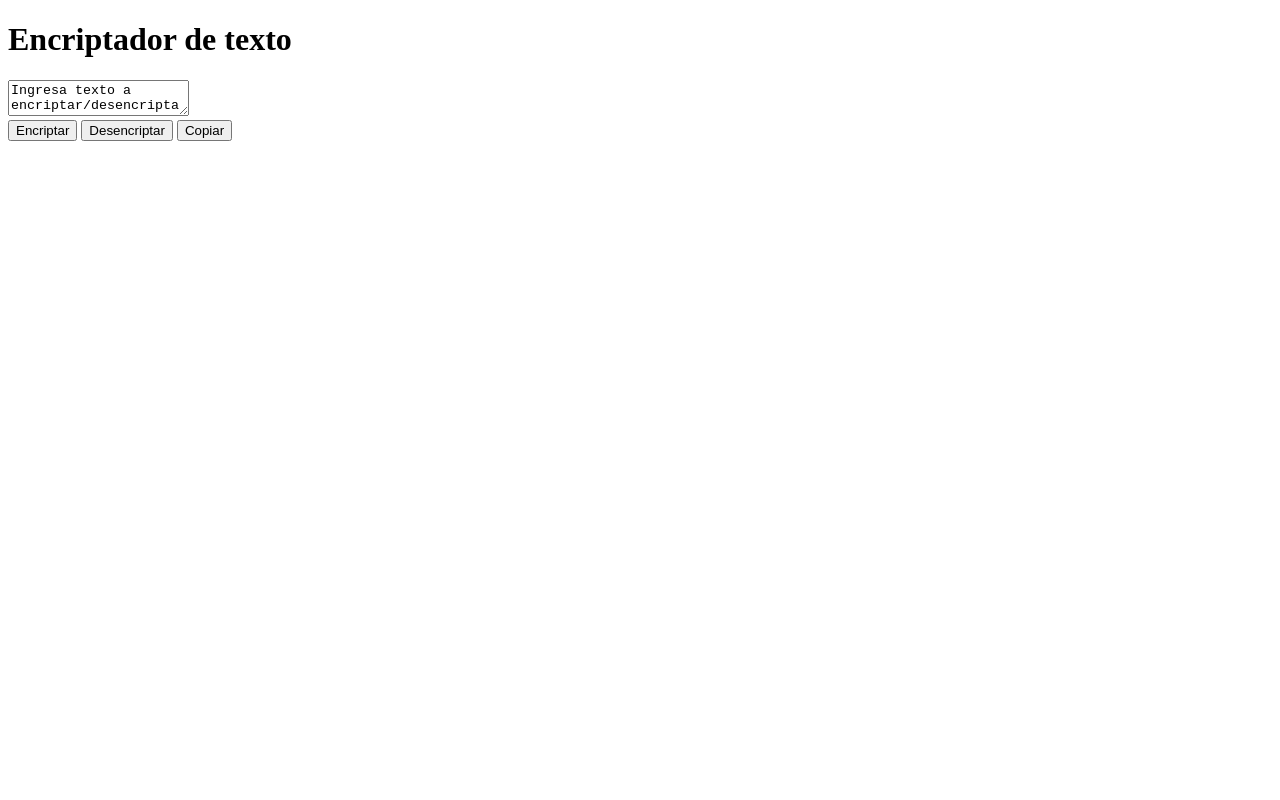
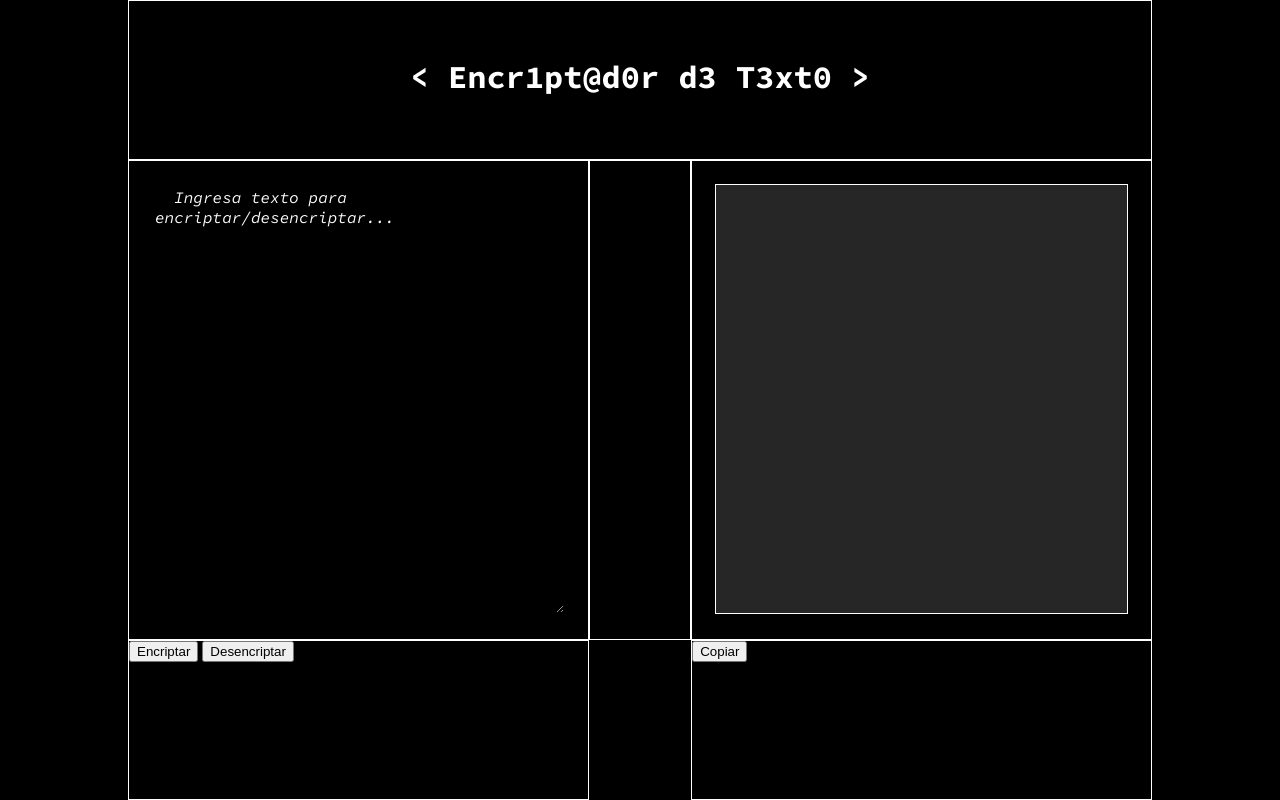
Before and after one commit to Arigo95/challenge-codificador.github.io, a plain HTML site: page Encriptador_de_texto.html in a window 1280 px wide. Drawn offline with Linux system fonts and the light colour scheme.

Commit message:
Se modificó html y avanzó en css

```diff
--- a/Encriptador_de_Texto.css
+++ b/Encriptador_de_Texto.css
@@ -0,0 +1,56 @@
+* {
+    box-sizing: border-box;
+}
+
+body {
+    width: 100%;
+    height: 100vh;
+    margin: 0;
+    background-color: black;
+    font-size: 16px;
+}
+
+.grid-layout {
+    display: grid;
+    width: 80%;
+    height: 100%;
+    margin: 0 auto;
+    justify-content: stretch;
+    grid-template-columns: 45% 10% 45%;
+    grid-template-rows: 20% 60% 20%;
+}
+
+#titulo {
+    font-family: 'Source Code Pro', 'helvetica';
+    color: white;
+    text-align: center;
+    grid-column: 1/4;
+    line-height: 110px;
+}
+
+textarea {
+    font-family: 'Source Code Pro';
+    font-style: italic;
+    font-size: medium;
+    color: white;
+    background-color: black;
+    border-color: black;
+    margin:5%;
+    width: 90%;
+    height: 90%;
+}
+
+#resultado {
+    background-color:rgba(128, 128, 128, 0.295);
+    margin:5%;
+    width: 90%;
+    height: 90%;
+}
+
+#copiar {
+    grid-column: 3/4;
+}
+
+.contenedor {
+    border: 1px solid white;
+}
--- a/Encriptador_de_texto.html
+++ b/Encriptador_de_texto.html
@@ -4,20 +4,30 @@
         <meta charset="utf-8">
         <meta name="website" conten="width=device-width, initial-scale=1.0"/>
         <title>Encriptador de texto</title>
-        <link href="Encriptador_de_Texto.css" rel="stylesheet" type="text/css"/>
+        <link href="Encriptador_de_texto.css" rel="stylesheet" type="text/css"/>
+        <link href="https://fonts.googleapis.com/css2?family=Source+Code+Pro:ital,wght@0,400;0,700;1,400&display=swap" rel="stylesheet" type="text/css">
     </head>
     <body>
-        <div id="titulo" class="contenedor">
-            <h1>Encriptador de texto</h1>
+        <div class="grid-layout">
+            <div id="titulo" class="contenedor">
+                <h1> < Encr1pt@d0r d3 T3xt0 > </h1>
+            </div>
+            <div id="textarea" class="contenedor">
+                <textarea>  Ingresa texto para encriptar/desencriptar...</textarea>
+            </div>
+            <div id="igual" class="contenedor">
+                <h3> = </h3>
+            </div>
+            <div class="contenedor">
+                <div id="resultado" class="contenedor"></div>
+            </div>
+            <div id="encriptar-desencriptar" class="contenedor">
+                <button clas="botones">Encriptar</button>
+                <button clas="botones">Desencriptar</button>
+            </div>
+            <div id="copiar" class="contenedor">
+                <button clas="botones">Copiar</button>
+            </div>
         </div>
-        <div id="texto" class="contenedor">
-            <textarea>Ingresa texto a encriptar/desencriptar...</textarea>
-        </div>
-        <div id="botones" class="contenedor">
-            <button>Encriptar</button>
-            <button>Desencriptar</button>
-            <button>Copiar</button>
-        </div>
-        <div id="area" class="contenedor"></div>
     </body>
 </html>
```
